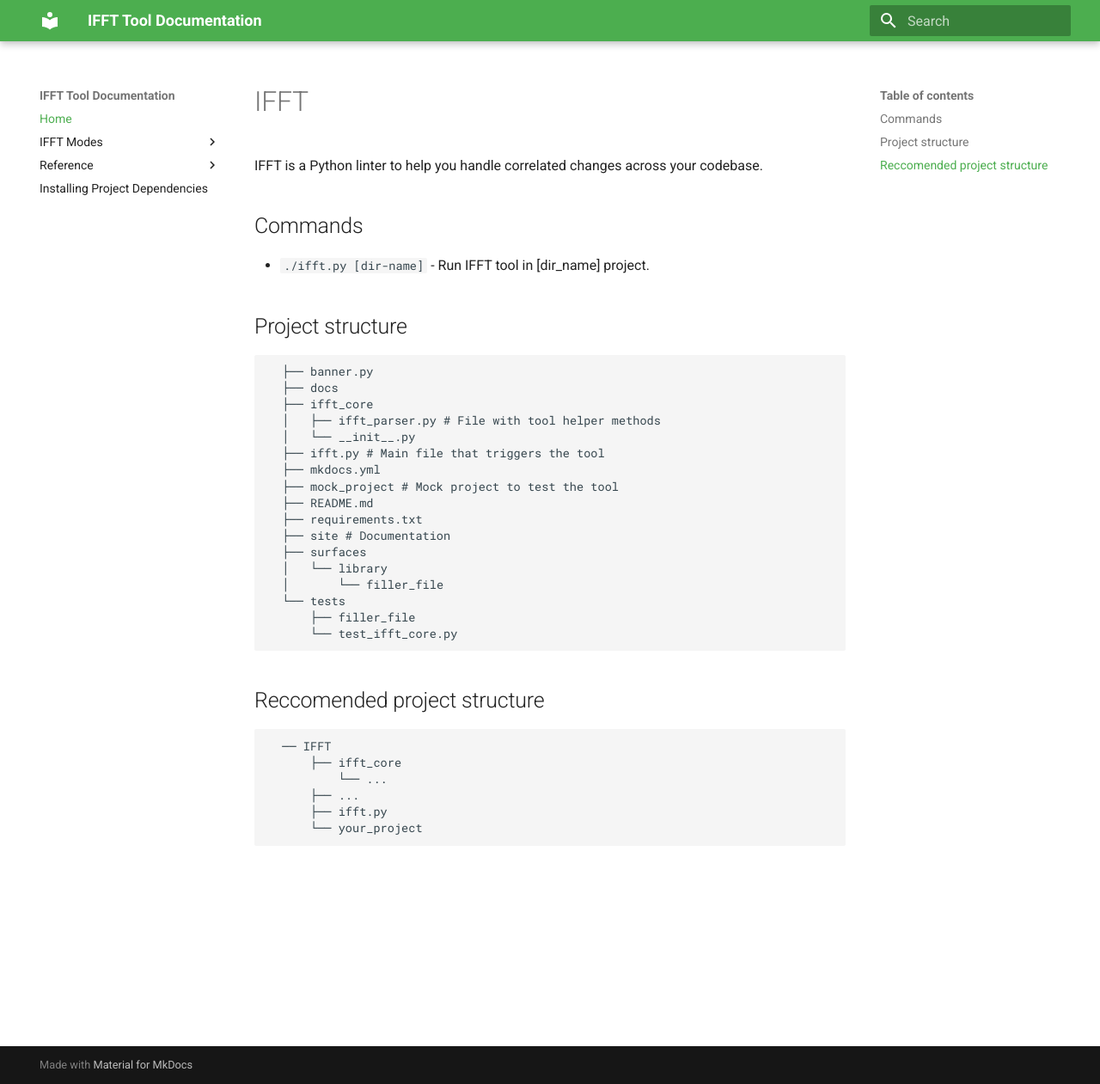
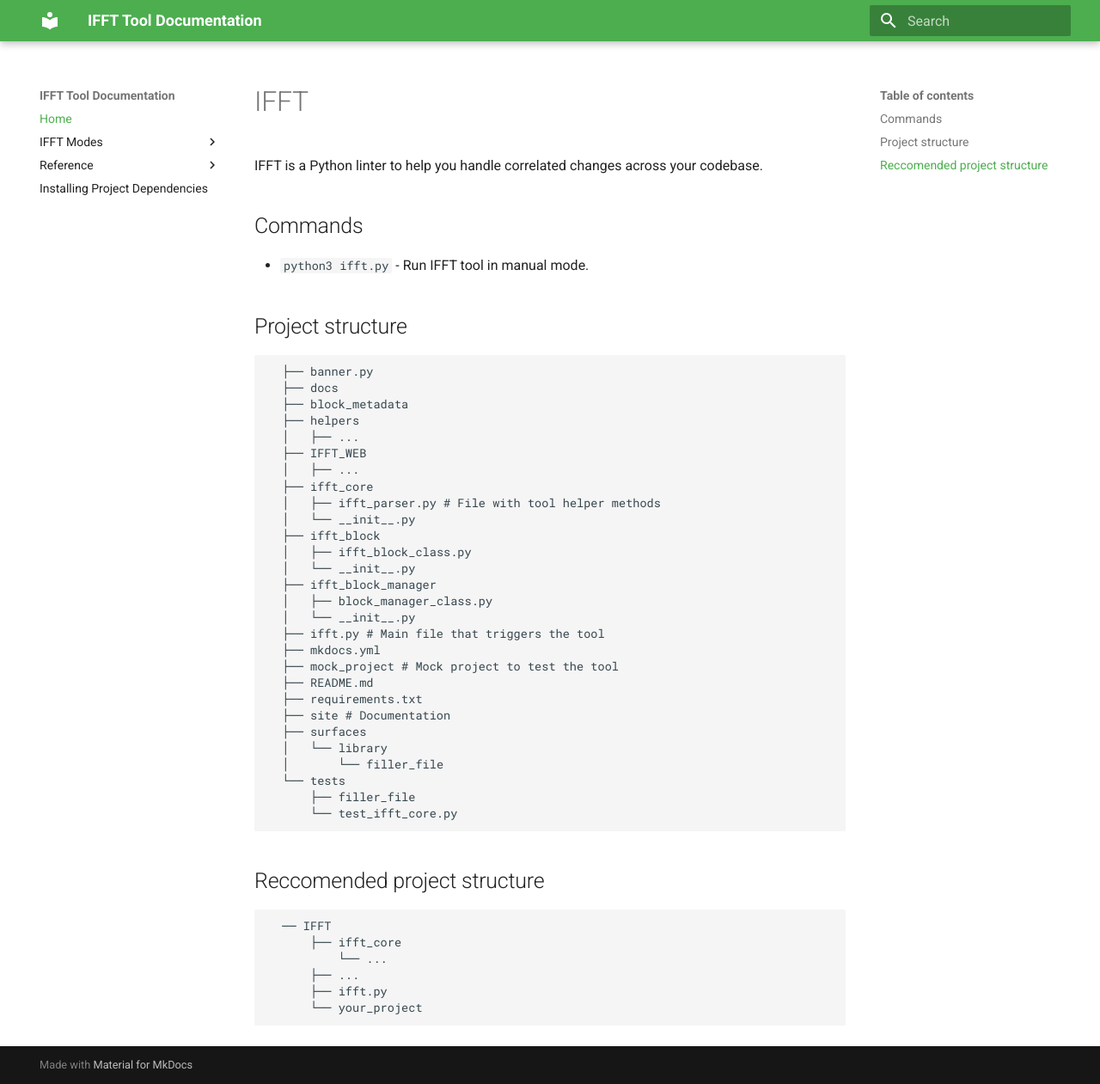
Before and after one commit to thiagosantos0/IFFT, an MkDocs documentation site: the page built from docs/index.md, in a window 1280 px wide and 1261 px high. Shown: the whole window at 86% size. Built offline with MkDocs 1.6.1 and Material for MkDocs 9.7.7, drawn with Linux system fonts in a browser that asks for light colours.

Commit message:
#docs Updating project structure in documentation main page

````diff
--- a/docs/index.md
+++ b/docs/index.md
@@ -7,14 +7,25 @@ IFFT is a Python linter to help you handle correlated changes across your codeba
 
 ## Commands
 
-* `./ifft.py [dir-name]` - Run IFFT tool in [dir_name] project.
+* `python3 ifft.py` - Run IFFT tool in manual mode.
 
 ## Project structure
 ```
   ├── banner.py
   ├── docs
+  ├── block_metadata
+  ├── helpers
+  │   ├── ...
+  ├── IFFT_WEB
+  │   ├── ...
   ├── ifft_core
   │   ├── ifft_parser.py # File with tool helper methods
+  │   └── __init__.py
+  ├── ifft_block
+  │   ├── ifft_block_class.py
+  │   └── __init__.py
+  ├── ifft_block_manager
+  │   ├── block_manager_class.py
   │   └── __init__.py
   ├── ifft.py # Main file that triggers the tool
   ├── mkdocs.yml
````
